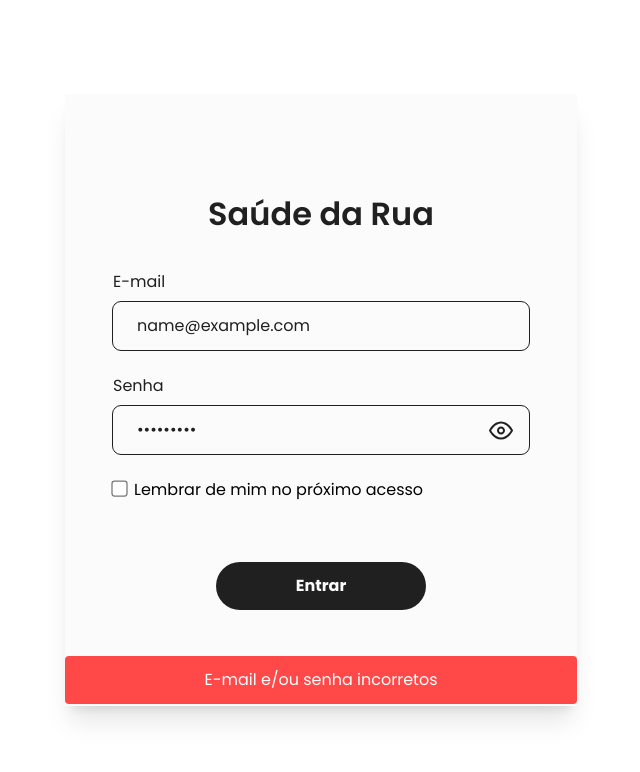
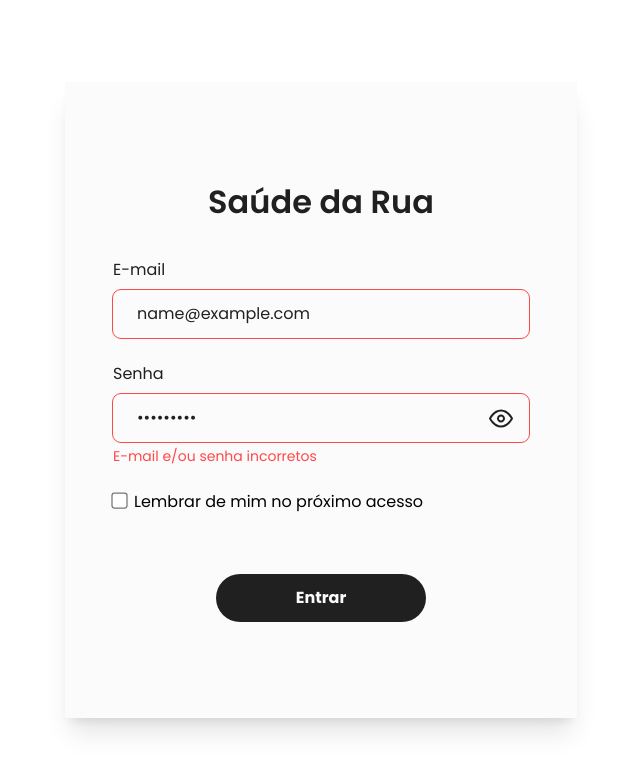
Before and after one commit to tech-pro-bem/saude-da-rua-admin-front, a React (Vite) app: page /login in a window 1280 px wide. Both pictures are taken after typing "name@example.com", "Sample123" into the empty fields and a click on the button "Entrar". Shown: the top 772 px of the page, without its empty margins (319-959 px from the left). Built offline with nearby package versions, Linux system fonts and the light colour scheme.

Commit message:
fix: reimplementa aviso de erro de login

```diff
--- a/src/pages/Login.jsx
+++ b/src/pages/Login.jsx
@@ -1,33 +1,24 @@
-import React, { useEffect, useState } from 'react';
+import React, { useState } from 'react';
 import { useForm } from 'react-hook-form';
 import eyeClosedIcon from '../assets/eye-off.svg';
 import eyeOpenIcon from '../assets/eye-on.svg';
-import isValidEmail from '../utils/isValidEmail';
 
 function Login() {
   const [isPasswordVisible, setIsPasswordVisible] = useState(false);
 
   /* Login error message */
-  const [hasLogginErrorOccurred, setHasLogginErrorOccurred] = useState(false);
-  useEffect(() => {
-    if (hasLogginErrorOccurred) {
-      setTimeout(() => {
-        setHasLogginErrorOccurred(false);
-      }, 5000); // 5 seconds
-    }
-  }, [hasLogginErrorOccurred]);
+  const [hasLoginErrorOccurred, setHasLoginErrorOccurred] = useState(false);
 
   /* useForm setup */
   const formInitialState = { email: '', password: '' };
   const {
     register,
     handleSubmit,
-    formState: { errors },
   } = useForm({ defaultValues: formInitialState });
 
   function onSubmit(data) {
     alert(JSON.stringify(data));
-    setHasLogginErrorOccurred(true);
+    setHasLoginErrorOccurred(true);
   }
 
   return (
@@ -44,18 +35,12 @@ function Login() {
               name="email"
               placeholder="Digite o e-mail cadastrado"
               className={`px-6 py-3 bg-transparent rounded-lg text-primary-black placeholder:text-medium-grey
-                outline outline-1 ${errors.email ? 'outline-error' : 'outline-primary-black'}`}
+                outline outline-1 ${hasLoginErrorOccurred ? 'outline-error' : 'outline-primary-black'}`}
               // eslint-disable-next-line react/jsx-props-no-spreading
               {...register('email', {
                 required: true,
-                validate: isValidEmail,
               })}
             />
-            {errors.email && (
-              <span className="mt-1 text-sm text-error">
-                {errors.email.type === 'required' ? 'O campo de e-mail é obrigatório' : 'Formato de e-mail inválido'}
-              </span>
-            )}
           </label>
           {/* Password Form Control */}
           <label htmlFor="password" className="flex flex-col mb-5">
@@ -67,7 +52,7 @@ function Login() {
                 name="password"
                 placeholder="Digite a sua senha"
                 className={`w-full px-6 py-3 pr-14 bg-transparent rounded-lg text-primary-black placeholder:text-medium-grey
-                outline outline-1 ${errors.password ? 'outline-error' : 'outline-primary-black'}`}
+                outline outline-1 ${hasLoginErrorOccurred ? 'outline-error' : 'outline-primary-black'}`}
                 // eslint-disable-next-line react/jsx-props-no-spreading
                 {...register('password', {
                   required: {
@@ -99,9 +84,9 @@ function Login() {
                 </button>
               </div>
             </div>
-            {errors.password && (
+            {hasLoginErrorOccurred && (
               <span className="mt-1 text-sm text-error">
-                {errors.password.message}
+                E-mail e/ou senha incorretos
               </span>
             )}
           </label>
@@ -118,12 +103,6 @@ function Login() {
           </div>
         </form>
       </section>
-      {/* Login error message */}
-      {hasLogginErrorOccurred && (
-        <div className="py-3 px-20 w-full max-w-lg absolute bottom-24 bg-error text-white rounded mt-10 flex justify-center">
-          <span className="text-center">E-mail e/ou senha incorretos</span>
-        </div>
-      )}
     </main>
   );
 }
```
